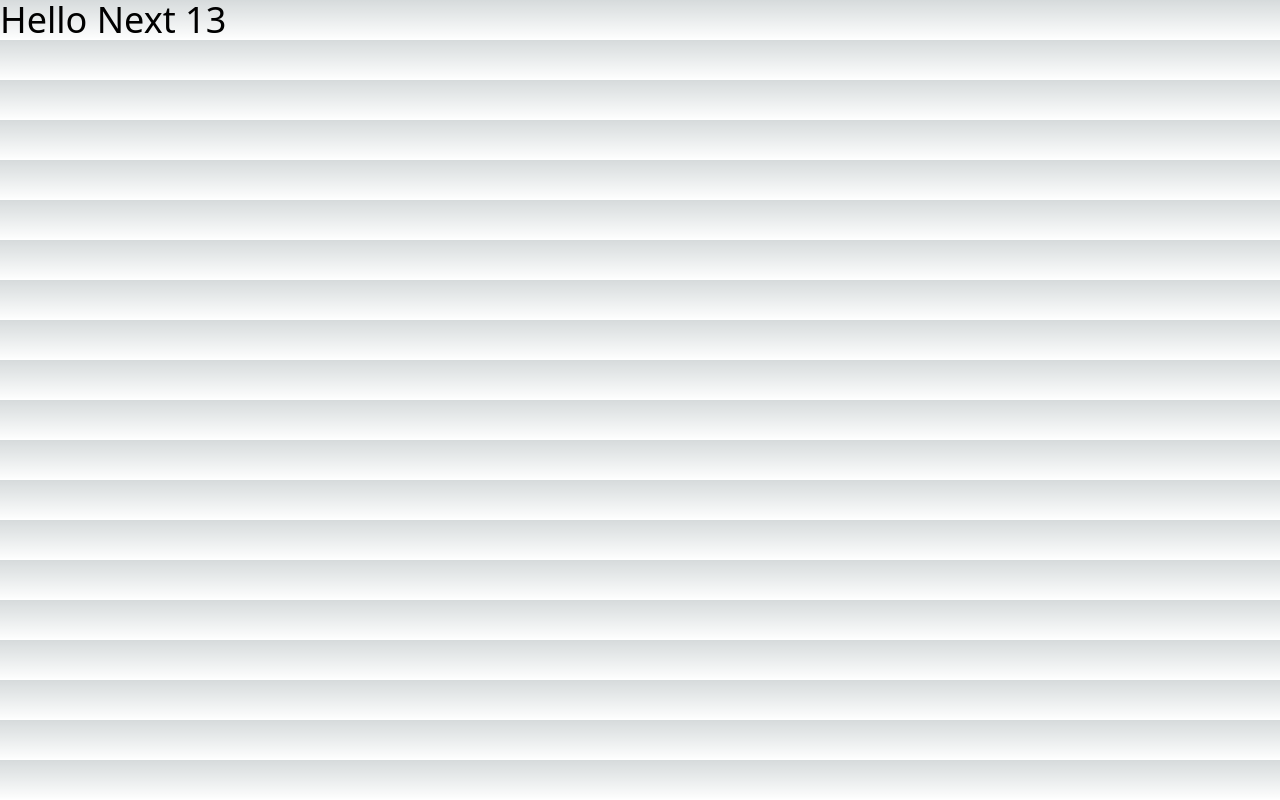
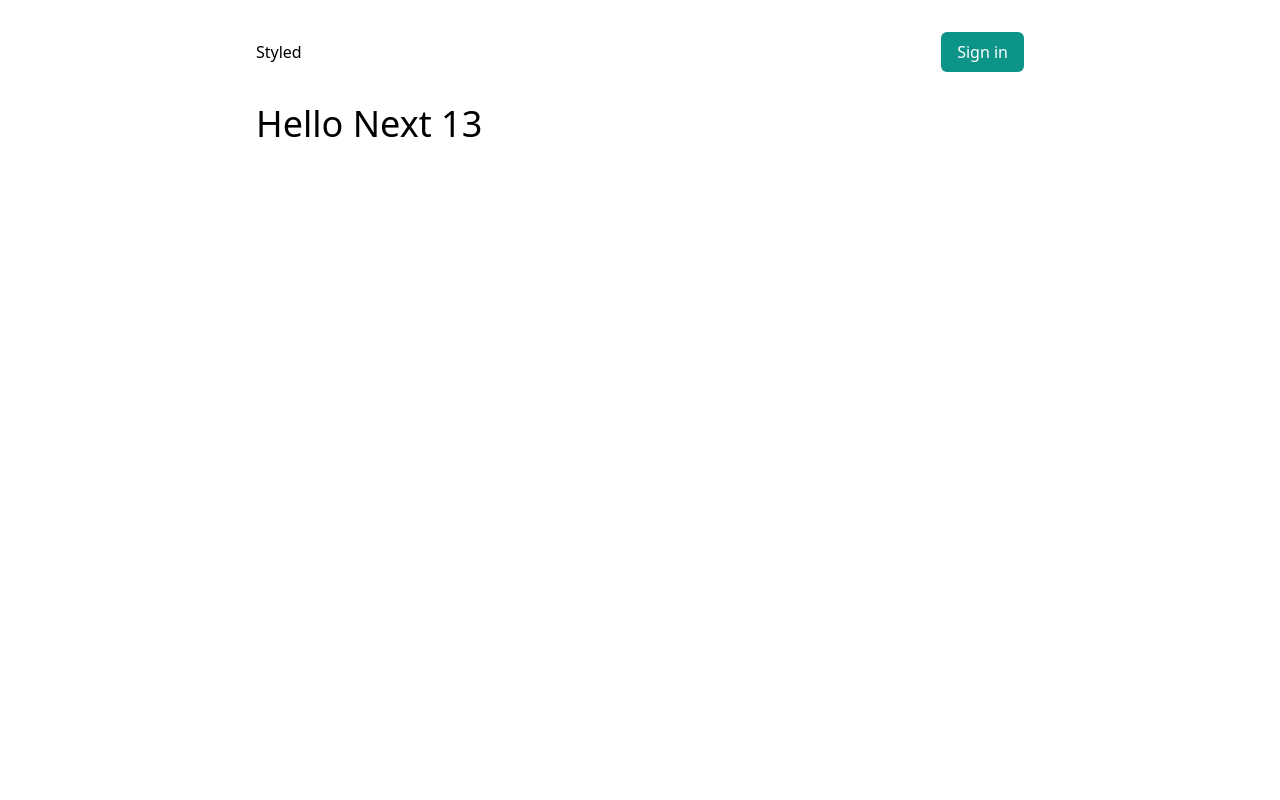
Before and after one commit to nicholasvaldez/nextjs-ecommerce, a Next.js app: page / in a window 1280 px wide. Built offline with nearby package versions, Linux system fonts and the light colour scheme; no server answers.

Commit message:
implement navbar logged in/out user plumbing

```diff
--- /dev/null
+++ b/app/components/Nav.tsx
@@ -0,0 +1,31 @@
+"use client"
+
+import { Session } from "next-auth"
+import { signIn } from "next-auth/react"
+import Image from "next/image"
+
+export default function Nav({ user }: Session) {
+  return (
+    <nav className="flex justify-between items-center py-8">
+      <h1>Styled</h1>
+      <ul className="flex items-center gap-12">
+        {!user && (
+          <li className="bg-teal-600 text-white py-2 px-4 rounded-md">
+            <button onClick={() => signIn()}>Sign in</button>
+          </li>
+        )}
+        {user && (
+          <li>
+            <Image
+              src={user?.image as string}
+              alt={user.name as string}
+              width={48}
+              height={48}
+              className="rounded-full"
+            />
+          </li>
+        )}
+      </ul>
+    </nav>
+  )
+}
--- a/app/globals.css
+++ b/app/globals.css
@@ -8,73 +8,6 @@
   --font-mono: ui-monospace, Menlo, Monaco, "Cascadia Mono", "Segoe UI Mono",
     "Roboto Mono", "Oxygen Mono", "Ubuntu Monospace", "Source Code Pro",
     "Fira Mono", "Droid Sans Mono", "Courier New", monospace;
-
-  --foreground-rgb: 0, 0, 0;
-  --background-start-rgb: 214, 219, 220;
-  --background-end-rgb: 255, 255, 255;
-
-  --primary-glow: conic-gradient(
-    from 180deg at 50% 50%,
-    #16abff33 0deg,
-    #0885ff33 55deg,
-    #54d6ff33 120deg,
-    #0071ff33 160deg,
-    transparent 360deg
-  );
-  --secondary-glow: radial-gradient(
-    rgba(255, 255, 255, 1),
-    rgba(255, 255, 255, 0)
-  );
-
-  --tile-start-rgb: 239, 245, 249;
-  --tile-end-rgb: 228, 232, 233;
-  --tile-border: conic-gradient(
-    #00000080,
-    #00000040,
-    #00000030,
-    #00000020,
-    #00000010,
-    #00000010,
-    #00000080
-  );
-
-  --callout-rgb: 238, 240, 241;
-  --callout-border-rgb: 172, 175, 176;
-  --card-rgb: 180, 185, 188;
-  --card-border-rgb: 131, 134, 135;
-}
-
-@media (prefers-color-scheme: dark) {
-  :root {
-    --foreground-rgb: 255, 255, 255;
-    --background-start-rgb: 0, 0, 0;
-    --background-end-rgb: 0, 0, 0;
-
-    --primary-glow: radial-gradient(rgba(1, 65, 255, 0.4), rgba(1, 65, 255, 0));
-    --secondary-glow: linear-gradient(
-      to bottom right,
-      rgba(1, 65, 255, 0),
-      rgba(1, 65, 255, 0),
-      rgba(1, 65, 255, 0.3)
-    );
-
-    --tile-start-rgb: 2, 13, 46;
-    --tile-end-rgb: 2, 5, 19;
-    --tile-border: conic-gradient(
-      #ffffff80,
-      #ffffff40,
-      #ffffff30,
-      #ffffff20,
-      #ffffff10,
-      #ffffff10,
-      #ffffff80
-    );
-
-    --callout-rgb: 20, 20, 20;
-    --callout-border-rgb: 108, 108, 108;
-    --card-rgb: 100, 100, 100;
-    --card-border-rgb: 200, 200, 200;
-  }
 }
 
 * {
@@ -89,23 +22,7 @@
   overflow-x: hidden;
 }
 
-body {
-  color: rgb(var(--foreground-rgb));
-  background: linear-gradient(
-      to bottom,
-      transparent,
-      rgb(var(--background-end-rgb))
-    )
-    rgb(var(--background-start-rgb));
-}
-
 a {
   color: inherit;
   text-decoration: none;
 }
-
-@media (prefers-color-scheme: dark) {
-  html {
-    color-scheme: dark;
-  }
-}
--- a/app/layout.tsx
+++ b/app/layout.tsx
@@ -1,18 +1,27 @@
-import './globals.css'
+import "./globals.css"
+import Nav from "./components/Nav"
+import { getServerSession } from "next-auth/next"
+import { authOptions } from "@/pages/api/auth/[...nextauth]"
 
 export const metadata = {
-  title: 'Create Next App',
-  description: 'Generated by create next app',
+  title: "Create Next App",
+  description: "Generated by create next app",
 }
 
-export default function RootLayout({
+export default async function RootLayout({
   children,
 }: {
   children: React.ReactNode
 }) {
+  //fetch the user
+  const session = await getServerSession(authOptions)
+  console.log(session)
   return (
     <html lang="en">
-      <body>{children}</body>
+      <body className="mx-64">
+        <Nav user={session?.user} expires={session?.expires as string} />
+        {children}
+      </body>
     </html>
   )
 }
--- a/next.config.js
+++ b/next.config.js
@@ -3,6 +3,9 @@
   experimental: {
     appDir: true,
   },
+  images: {
+    domains: ["lh3.googleusercontent.com"],
+  },
 }
 
 module.exports = nextConfig
--- a/pages/api/auth/[...nextauth].js
+++ b/pages/api/auth/[...nextauth].js
@@ -6,7 +6,7 @@
 
 const prisma = new PrismaClient()
 
-export default NextAuth({
+export const authOptions = {
   providers: [
     GoogleProvider({
       clientId: process.env.GOOGLE_CLIENT_ID,
@@ -33,4 +33,6 @@
     },
   },
   adapter: PrismaAdapter(prisma),
-})
+}
+
+export default NextAuth(authOptions)
```
